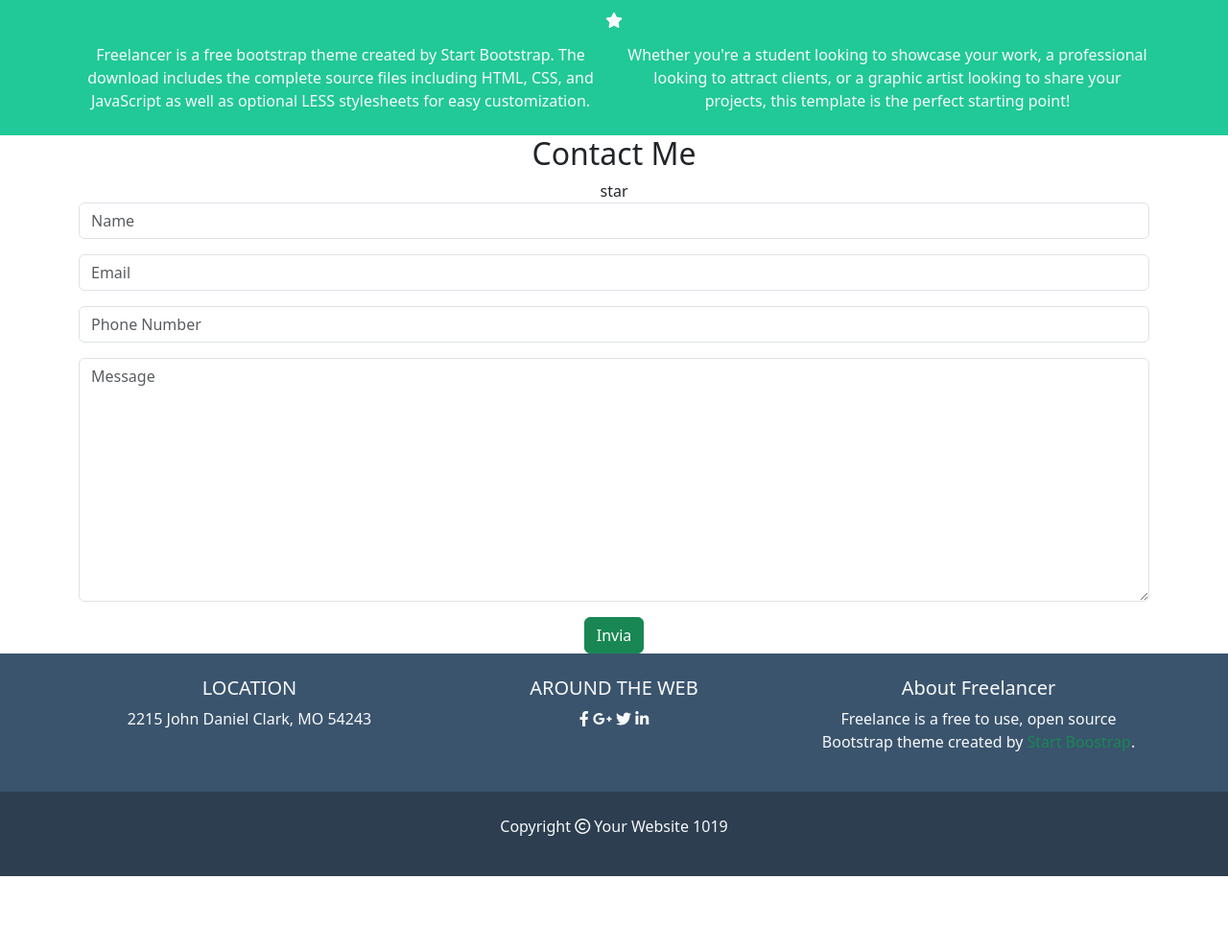
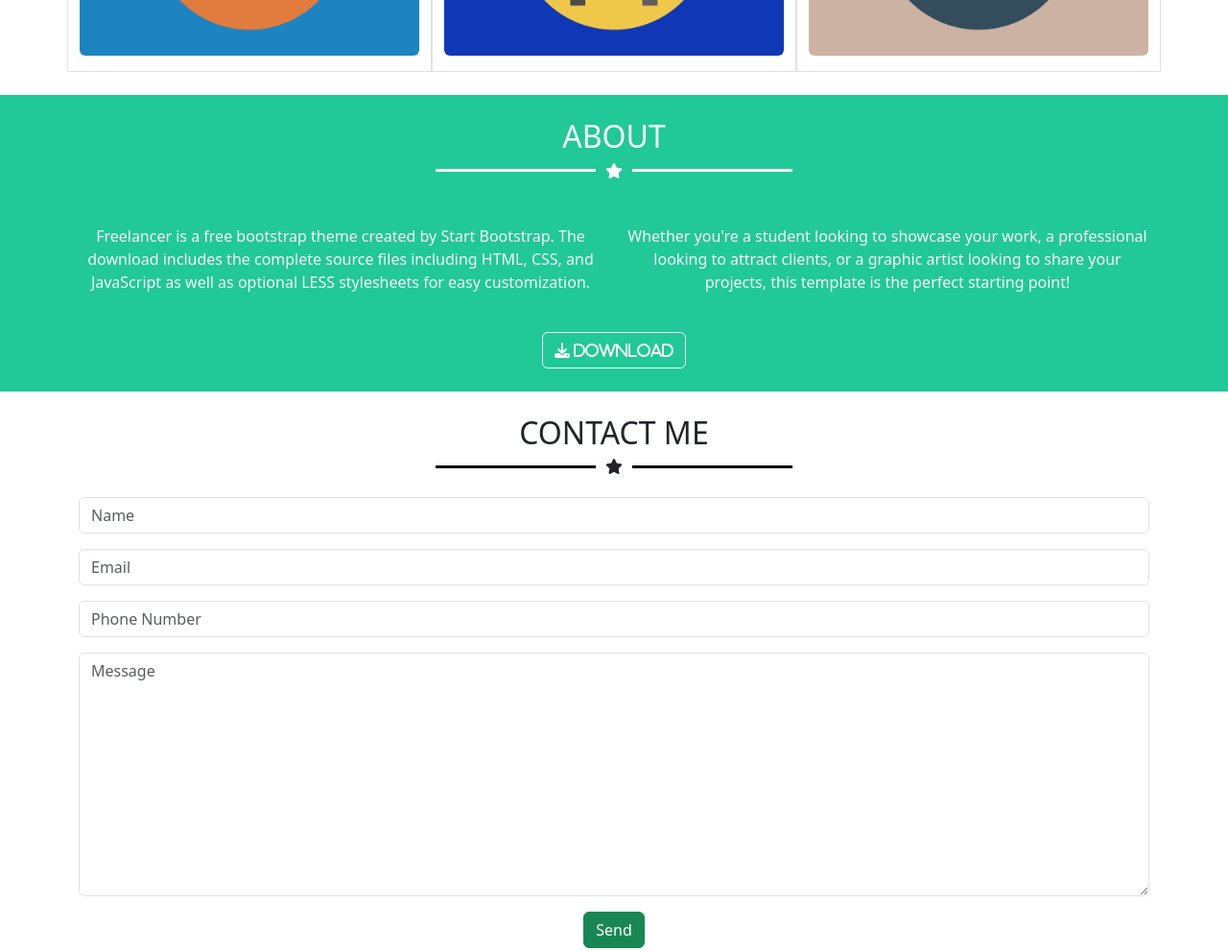
Before and after one commit to ChiaraPontello/html-css-bootstrap-freelancer, a plain HTML site: page index.html in a window 1280 px wide. Shown: the part 1129-2120 px from the top of the page at 96% size. Before the commit the page ends 2042 px from the top, so only its background shows below. Drawn offline with nearby package versions, Linux system fonts and the light colour scheme.

Commit message:
py + button

```diff
--- a/css/style.css
+++ b/css/style.css
@@ -5,6 +5,19 @@
 
 .my-bg-teal {
     background-color: var(--bs-teal);
+}
+
+.my-star:after, .my-star:before {
+    content: '';
+    display: block;
+    width: 15%;
+    background-color: white;
+    height: 3px;
+    margin: 0 10px;
+}
+
+section.bg-white .my-star:after, section.bg-white .my-star:before {
+    background-color: black;
 }
 
 .hero {
--- a/index.html
+++ b/index.html
@@ -37,22 +37,26 @@
 
     <!--HERO-->
     <main>
-        <section class="my-bg-teal text-light text-center">
-            <div class="container">
+        <section class="my-bg-teal text-light text-center py-4">
+            <div class="container text-uppercase">
                 <figure>
                     <img src="img/avatar.svg" alt="" class="img-fluid hero">
                 </figure>
-                <h1>Start Boostrap</h1>
-                <i class="fa-solid fa-star py-2"></i>
+                <h1 class="display-3 fw-bold">Start Boostrap</h1>
+                <div class="my-star d-flex justify-content-center align-items-center mb-4">
+                    <i class="fa-solid fa-star"></i>
+                </div>
                 <h4> GRAPHIC ARTIST - WEB DESIGNER - ILLUSTRATOR</h4>
             </div>
         </section>
 
         <!--PORTFOLIO-->
         <section class="bg-white">
-            <div class="container text-center">
-                <h2>Portfolio</h2>
-                <i class="fa-solid fa-star py-2"></i>
+            <div class="container text-center text-uppercase py-4">
+                <h2 class="text-uppercase ">Portfolio</h2>
+                <div class="my-star d-flex justify-content-center align-items-center mb-4">
+                    <i class="fa-solid fa-star"></i>
+                </div>
 
 
 
@@ -94,27 +98,35 @@
 
 
         <!--ABOUT-->
-        <section class="my-bg-teal">
+        <section class="my-bg-teal py-4">
             <div class="container text-center text-light">
-                <h2>ABOUT</h2>
-                <i class="fa-solid fa-star py-2"></i>
+                <h2 class="text-uppercase ">ABOUT</h2>
+                <div class="my-star d-flex justify-content-center align-items-center mb-4">
+                    <i class="fa-solid fa-star"></i>
+                </div>
                 <div class="row">
-                    <div class="col-12 col-md-6 py-2">
+                    <div class="col-12 col-md-6 py-4">
                         <p> Freelancer is a free bootstrap theme created by Start Bootstrap. The download includes the complete source files including HTML, CSS, and JavaScript as well as optional LESS stylesheets for easy customization. </p>
                     </div>
-                    <div class="col-12 col-md-6 py-2">
+                    <div class="col-12 col-md-6 py-4">
                         <p>Whether you're a student looking to showcase your work, a professional looking to attract clients, or a graphic artist looking to share your projects, this template is the perfect starting point!</p>
                     </div>
                 </div>
+                <a href="#" class="btn btn-outline-light ">
+                    <i class="fa-solid fa-download">
+                        Download
+                    </i>
+                </a>
             </div>
         </section>
 
         <!--CONTATTAMI-->
         <section class="bg-white text-center">
-            <div class="container">
-                <h2>Contact Me</h2>
-                <div>
-                    star
+            <div class="container py-4">
+                <h2 class="text-uppercase">Contact Me</h2>
+
+                <div class="my-star d-flex justify-content-center align-items-center mb-4">
+                    <i class="fa-solid fa-star"></i>
                 </div>
 
                 <form>
@@ -136,7 +148,7 @@
                     <div class="mb-3">
                         <textarea name="messaggio" id="" cols="30" rows="10" placeholder="Message" class="form-control"></textarea>
                     </div>
-                    <button type="submit" class="btn btn-success">Invia</button>
+                    <button type="submit" class="btn btn-success">Send</button>
                   </form>
             </div>
         </section>
@@ -149,15 +161,15 @@
     <footer>
     <!--TOP-->
         <div class="top-footer  text-light text-center">
-            <div class="container">
+            <div class="container py-4">
                 <div class="row">
                     <div class="col-12 col-md-4 py-4">
-                        <h5>LOCATION</h5>
+                        <h5 class="text-uppercase">LOCATION</h5>
                         <p>2215 John Daniel Clark, MO 54243</p>
                     </div>
 
                     <div class="col-12 col-md-4 py-4">
-                        <h5>AROUND THE WEB</h5>
+                        <h5 class="text-uppercase">AROUND THE WEB</h5>
 
                         <i class="fa-brands fa-facebook-f"></i>
 
@@ -168,7 +180,7 @@
                     </div>
 
                     <div class="col-12 col-md-4 py-4">
-                        <h5>About Freelancer</h5>
+                        <h5 class="text-uppercase">About Freelancer</h5>
                         <p>Freelance is a free to use, open source Bootstrap theme created by  <span class="text-success">Start Boostrap</span>.</p>
                     </div>
 
```
